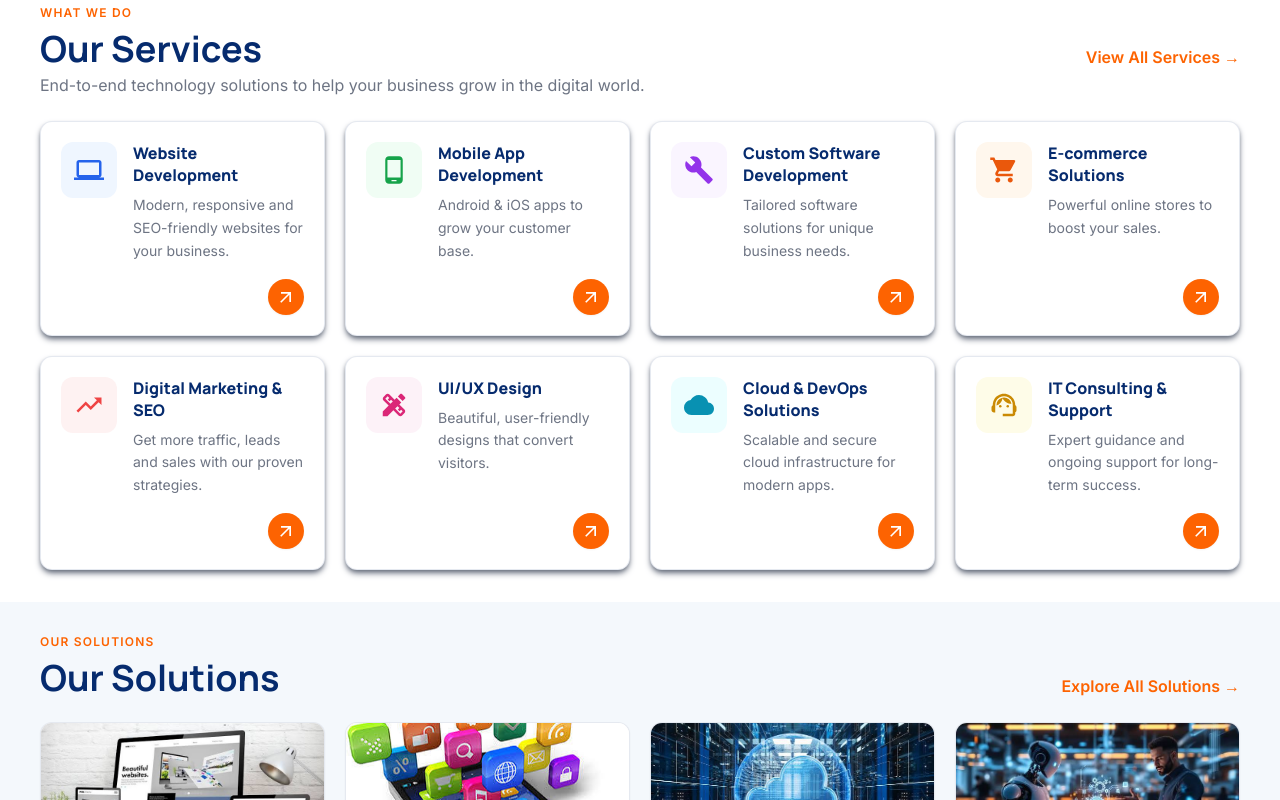
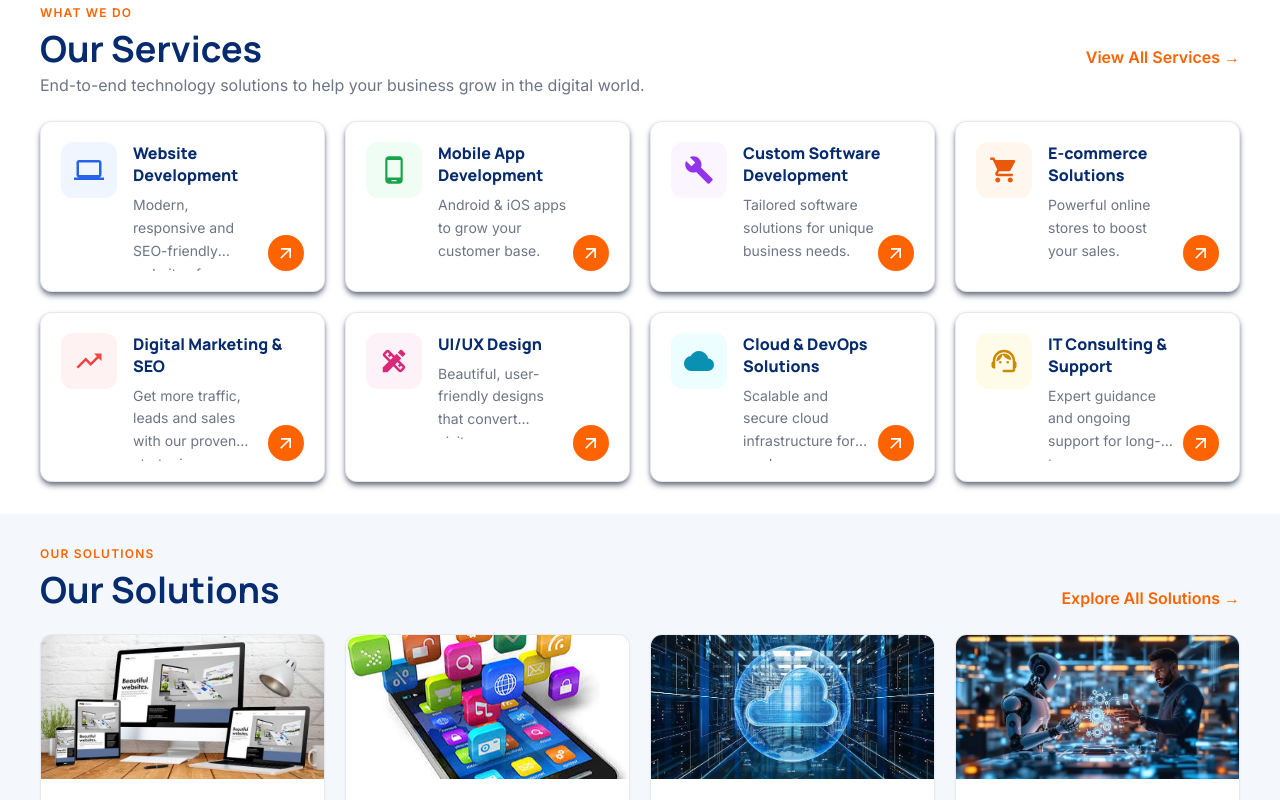
Before and after one commit to acuitysoftware/acuityreact, a React (Vite) app: page / in a window 1280 px wide. Shown: the part 1380-2180 px from the top of the page. Built offline with nearby package versions, Linux system fonts and the light colour scheme.

Commit message:
blank spaces are managed in cta, testimonial and service page

```diff
--- a/src/components/Footer.jsx
+++ b/src/components/Footer.jsx
@@ -4,8 +4,8 @@ import {
   FaFacebookF,
   FaInstagram,
   FaLinkedinIn,
-  FaTwitter,
 } from "react-icons/fa";
+import { FaXTwitter, FaYoutube } from "react-icons/fa6";
 
 export default function Footer({ company, menu }) {
   const services = [
@@ -41,6 +41,8 @@ export default function Footer({ company, menu }) {
               { href: company.facebook, icon: FaFacebookF, label: "Facebook" },
               { href: company.instagram, icon: FaInstagram, label: "Instagram" },
               { href: company.linkedin, icon: FaLinkedinIn, label: "LinkedIn" },
+              { href: company.youtube || "https://www.youtube.com", icon: FaYoutube, label: "YouTube" },
+              { href: company.twitter || "https://x.com", icon: FaXTwitter, label: "X" },
             ].map(({ href, icon: Icon, label }) => (
               <a
                 key={label}
--- a/src/pages/home/components/CTA.jsx
+++ b/src/pages/home/components/CTA.jsx
@@ -45,14 +45,14 @@ export default function CTA() {
           </p>
 
           {/* Highlight blocks - 2x2 grid with React Icons */}
-          <div className="grid grid-cols-1 sm:grid-cols-2 gap-4 2xl:gap-5 mb-10 max-w-lg 2xl:max-w-2xl">
+          <div className="grid grid-cols-1 sm:grid-cols-2 gap-4 2xl:gap-5 3xl:gap-8 mb-10 max-w-lg 2xl:max-w-2xl 3xl:max-w-none 3xl:min-h-[480px] 3xl:grid-rows-2">
             {highlights.map(({ label, icon: Icon }, i) => (
               <div
                 key={i}
-                className="flex items-center gap-3 text-sm 2xl:text-base 3xl:text-xl font-semibold text-primary bg-surface border border-primary/10 rounded-xl px-4 py-3 2xl:px-5 2xl:py-4 3xl:px-7 3xl:py-6"
+                className="flex items-center gap-3 3xl:flex-col 3xl:justify-center 3xl:text-center text-sm 2xl:text-base 3xl:text-2xl font-semibold text-primary bg-surface border border-primary/10 rounded-xl px-4 py-3 2xl:px-5 2xl:py-4 3xl:px-7 3xl:py-6"
               >
-                <div className="w-9 h-9 2xl:w-11 2xl:h-11 3xl:w-12 3xl:h-12 rounded-full bg-accent/10 flex items-center justify-center text-accent shrink-0">
-                  <Icon className="text-lg 2xl:text-xl 3xl:text-2xl" />
+                <div className="w-9 h-9 2xl:w-11 2xl:h-11 3xl:w-16 3xl:h-16 rounded-full bg-accent/10 flex items-center justify-center text-accent shrink-0">
+                  <Icon className="text-lg 2xl:text-xl 3xl:text-4xl" />
                 </div>
                 {label}
               </div>
@@ -60,7 +60,7 @@ export default function CTA() {
           </div>
 
           {/* Contact Info */}
-          <div className="flex flex-col sm:flex-row gap-6">
+          {/* <div className="flex flex-col sm:flex-row gap-6">
             <a href={`tel:${phone}`} className="flex items-center gap-3 text-primary hover:text-accent transition-colors group">
               <div className="w-10 h-10 rounded-xl bg-accent/10 flex items-center justify-center group-hover:bg-accent/20 transition-colors shrink-0">
                 <FiPhone className="text-accent" />
@@ -80,7 +80,7 @@ export default function CTA() {
                 <div className="text-sm 3xl:text-xl font-semibold break-all">{email}</div>
               </div>
             </a>
-          </div>
+          </div> */}
         </div>
 
         {/* ── Right: Form Card ── */}
--- a/src/pages/home/components/Services.jsx
+++ b/src/pages/home/components/Services.jsx
@@ -56,7 +56,7 @@ export default function Services() {
           {items.map(({ icon: Icon, title: t, desc, color, iconColor }, i) => (
             <div
               key={i}
-              className="flex flex-row gap-4 2xl:gap-5 3xl:gap-8 min-h-[160px] 2xl:min-h-[190px] 3xl:min-h-[340px] h-full border border-primary/10 rounded-xl p-5 2xl:p-6 3xl:p-9 bg-white hover:shadow-lg hover:border-secondary/30 hover:-translate-y-1 transition-all group cursor-default shadow-md shadow-gray-500"
+              className="relative flex flex-row gap-4 2xl:gap-5 3xl:gap-8 min-h-[160px] 2xl:min-h-[190px] 3xl:min-h-[340px] h-full border border-primary/10 rounded-xl p-5 2xl:p-6 3xl:p-9 bg-white hover:shadow-lg hover:border-secondary/30 hover:-translate-y-1 transition-all group cursor-default shadow-md shadow-gray-500"
             >
               {/* Icon container - added self-start so it doesn't stretch */}
               <div className={`w-14 h-14 2xl:w-16 2xl:h-16 3xl:w-20 3xl:h-20 rounded-xl flex items-center justify-center shrink-0 self-start ${color}`}>
@@ -69,13 +69,11 @@ export default function Services() {
                 <h3 className="font-heading font-extrabold mb-2 text-primary group-hover:text-secondary transition-colors text-base 2xl:text-lg 3xl:text-2xl leading-snug">
                   {t}
                 </h3>
-                <p className="text-sm 2xl:text-base 3xl:text-xl text-body/60 leading-relaxed">{desc}</p>
-
-                {/* Circle Arrow Button */}
-                <div className="mt-auto pt-4 flex justify-end">
-                  <div className="w-9 h-9 rounded-full bg-accent flex items-center justify-center text-white shadow-sm group-hover:scale-110 group-hover:rotate-45 transition-transform duration-300">
-                    <MdArrowOutward className="text-xl" />
-                  </div>
+                <p className="line-clamp-3 3xl:line-clamp-5 pr-10 3xl:pr-14 pb-2 text-sm 2xl:text-base 3xl:text-2xl text-body/60 leading-relaxed">
+                  {desc}
+                </p>
+                <div className="absolute bottom-5 right-5 3xl:bottom-8 3xl:right-8 w-9 h-9 3xl:w-12 3xl:h-12 rounded-full bg-accent flex items-center justify-center text-white shadow-sm transition-transform duration-300 group-hover:scale-110 group-hover:rotate-45">
+                  <MdArrowOutward className="text-xl 3xl:text-3xl" />
                 </div>
               </div>
             </div>
--- a/src/pages/home/components/Testimonials.jsx
+++ b/src/pages/home/components/Testimonials.jsx
@@ -37,9 +37,9 @@ const TESTIMONIALS_DATA = {
 // ─── Star renderer ────────────────────────────────────────────────────────────
 function Stars({ count }) {
   return (
-    <div className="flex gap-0.5 mb-3">
+    <div className="flex gap-0.5 3xl:gap-2 mb-3 3xl:mb-10">
       {Array.from({ length: count }).map((_, i) => (
-        <svg key={i} viewBox="0 0 20 20" fill="#FCAE01" className="w-4 h-4">
+        <svg key={i} viewBox="0 0 20 20" fill="#FCAE01" className="w-4 h-4 lg:w-5 lg:h-5 2xl:w-6 2xl:h-6 3xl:w-8 3xl:h-8">
           <path d="M10 1l2.39 5.26L18 7.27l-4 3.89.94 5.5L10 13.77l-4.94 2.89.94-5.5-4-3.89 5.61-.01z" />
         </svg>
       ))}
@@ -99,11 +99,11 @@ export default function Testimonials() {
           {items.map(({ name, role, quote, rating, avatar }, i) => (
             <div
               key={i}
-              className={`bg-white text-body rounded-2xl p-6 2xl:p-8 3xl:p-12 min-h-[240px] 2xl:min-h-[280px] 3xl:min-h-[420px] shadow-sm hover:shadow-lg transition-all relative ${
+              className={`flex flex-col bg-white text-body rounded-2xl p-6 2xl:p-8 3xl:p-12 min-h-[240px] 2xl:min-h-[280px] 3xl:min-h-[420px] shadow-sm hover:shadow-lg transition-all relative ${
                 i === active ? "ring-2 ring-secondary ring-offset-2 ring-offset-primary" : ""
               }`}
             >
-              <p className="text-sm 2xl:text-base 3xl:text-2xl text-body/75 leading-relaxed italic mb-5">"{quote}"</p>
+              <p className="text-sm 2xl:text-base 3xl:text-2xl text-body/75 leading-relaxed italic mb-5 3xl:mb-10">"{quote}"</p>
               <Stars count={rating} />
               <div className="flex items-center gap-3 mt-auto">
                 <div className="w-10 h-10 2xl:w-12 2xl:h-12 rounded-full bg-secondary flex items-center justify-center text-white font-heading font-bold text-sm 2xl:text-base shrink-0">
```
